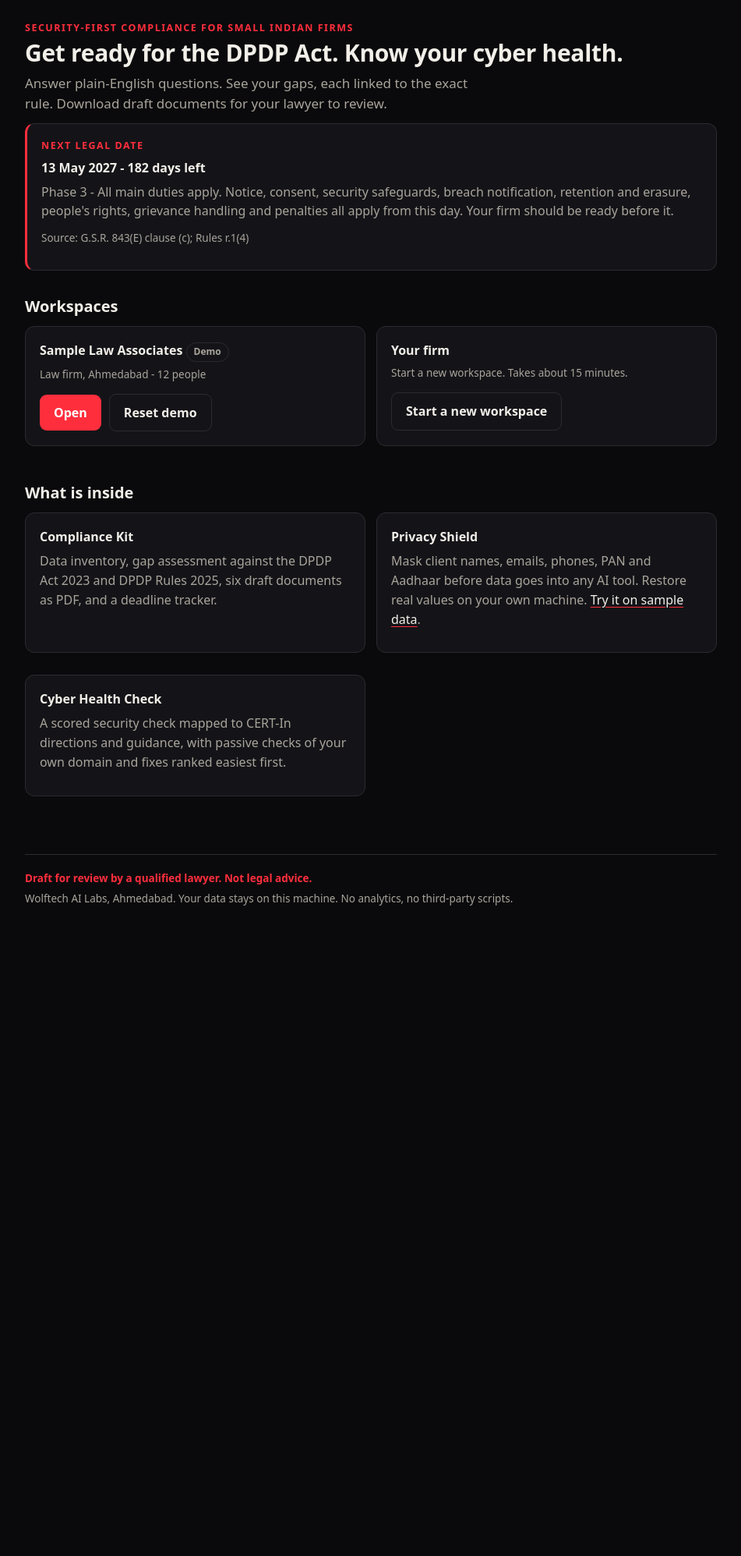
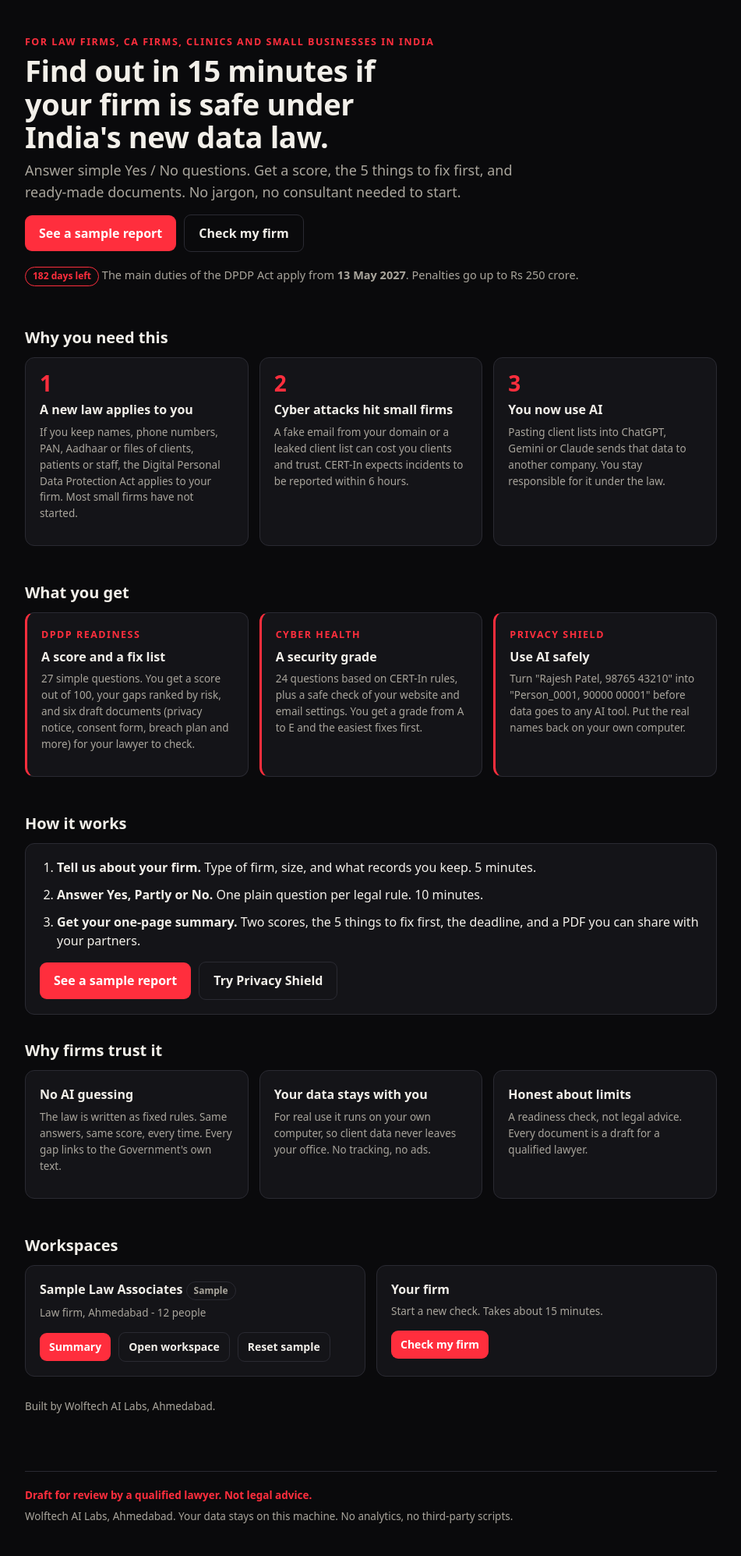
Before and after one commit to wolfwarrior2403-alt/wolftech-shield-suite, a FastAPI app: page / in a window 1280 px wide. Shown: the part 54-2049 px from the top of the page at 78% size, without its empty margins (164-1115 px from the left). Before the commit the page ends 1215 px from the top, so only its background shows below. Run offline with FastAPI, Linux system fonts and the light colour scheme.

Commit message:
Simpler landing page: what it does, why, what you get, how it works
Co-Authored-By: Claude Opus 5.5 <noreply@anthropic.com>
Claude-Session: https://claude.ai/code/session_017z3ofRFi8ivvk4bddwWKv2

```diff
--- a/app/static/style.css
+++ b/app/static/style.css
@@ -133,3 +133,11 @@ table.data tr.after td { color: var(--ok); }
 table.data tr.after { border-bottom: 2px solid var(--line); }
 table.data tbody th { color: var(--muted); font-weight: 600; font-size: 12px; }
 .mt { margin-top: 22px; }
+.hero { padding: 18px 0 8px; }
+.hero h1 { font-size: 38px; line-height: 1.12; max-width: 22ch; }
+@media (max-width: 600px) { .hero h1 { font-size: 28px; } }
+.hero .lead { font-size: 18px; }
+.deadline-line { margin-top: 18px; color: var(--muted); font-size: 14.5px; }
+.big { font-size: 28px; font-weight: 800; color: var(--red); line-height: 1; margin-bottom: 8px; }
+ol.steps { margin: 0; padding-left: 22px; }
+ol.steps li { margin-bottom: 10px; }
--- a/app/templates/base.html
+++ b/app/templates/base.html
@@ -47,7 +47,7 @@
   </main>
   <footer>
     <div class="warnline">{{ disclaimer }}</div>
-    <div>Wolftech AI Labs, Ahmedabad. Your data stays on this machine. No analytics, no third-party scripts.</div>
+    <div>Wolftech AI Labs, Ahmedabad. {% if public_demo_site() %}Public demo with sample data only.{% else %}Your data stays on this machine.{% endif %} No analytics, no third-party scripts.</div>
   </footer>
 </div>
 </body>
--- a/app/templates/home.html
+++ b/app/templates/home.html
@@ -1,55 +1,100 @@
 {% extends "base.html" %}
-{% block title %}Workspaces{% endblock %}
+{% block title %}Data protection made simple for small firms{% endblock %}
 {% block content %}
-<div class="kicker">Security-first compliance for small Indian firms</div>
-<h1>Get ready for the DPDP Act. Know your cyber health.</h1>
-<p class="lead">Answer plain-English questions. See your gaps, each linked to the exact rule. Download draft documents for your lawyer to review.</p>
 
-{% if deadline %}
-<div class="card accent">
-  <div class="kicker">Next legal date</div>
-  <h3>{{ deadline.date.strftime('%d %B %Y') }} - {{ deadline.label }}</h3>
-  <p class="muted">{{ deadline.title }}. {{ deadline.meaning }}</p>
-  <p class="cite">Source: {{ deadline.citation }}</p>
+<section class="hero">
+  <div class="kicker">For law firms, CA firms, clinics and small businesses in India</div>
+  <h1>Find out in 15 minutes if your firm is safe under India's new data law.</h1>
+  <p class="lead">Answer simple Yes / No questions. Get a score, the 5 things to fix first, and ready-made documents. No jargon, no consultant needed to start.</p>
+  <div class="actions">
+    {% set demo = firms|selectattr('is_demo')|first %}
+    {% if demo %}<a class="btn" href="/firms/{{ demo.id }}/summary">See a sample report</a>{% endif %}
+    <a class="btn ghost" href="/firms/new">Check my firm</a>
+  </div>
+  {% if deadline %}
+  <p class="deadline-line"><span class="pill high">{{ deadline.label }}</span> The main duties of the DPDP Act apply from <b>{{ deadline.date.strftime('%d %B %Y') }}</b>. Penalties go up to Rs 250 crore.</p>
+  {% endif %}
+</section>
+
+<h2>Why you need this</h2>
+<div class="grid three">
+  <div class="card">
+    <div class="big">1</div>
+    <h3>A new law applies to you</h3>
+    <p class="muted small">If you keep names, phone numbers, PAN, Aadhaar or files of clients, patients or staff, the Digital Personal Data Protection Act applies to your firm. Most small firms have not started.</p>
+  </div>
+  <div class="card">
+    <div class="big">2</div>
+    <h3>Cyber attacks hit small firms</h3>
+    <p class="muted small">A fake email from your domain or a leaked client list can cost you clients and trust. CERT-In expects incidents to be reported within 6 hours.</p>
+  </div>
+  <div class="card">
+    <div class="big">3</div>
+    <h3>You now use AI</h3>
+    <p class="muted small">Pasting client lists into ChatGPT, Gemini or Claude sends that data to another company. You stay responsible for it under the law.</p>
+  </div>
 </div>
-{% endif %}
 
-<h2>Workspaces</h2>
+<h2>What you get</h2>
+<div class="grid three">
+  <div class="card accent">
+    <div class="kicker">DPDP readiness</div>
+    <h3>A score and a fix list</h3>
+    <p class="muted small">27 simple questions. You get a score out of 100, your gaps ranked by risk, and six draft documents (privacy notice, consent form, breach plan and more) for your lawyer to check.</p>
+  </div>
+  <div class="card accent">
+    <div class="kicker">Cyber health</div>
+    <h3>A security grade</h3>
+    <p class="muted small">24 questions based on CERT-In rules, plus a safe check of your website and email settings. You get a grade from A to E and the easiest fixes first.</p>
+  </div>
+  <div class="card accent">
+    <div class="kicker">Privacy Shield</div>
+    <h3>Use AI safely</h3>
+    <p class="muted small">Turn "Rajesh Patel, 98765 43210" into "Person_0001, 90000 00001" before data goes to any AI tool. Put the real names back on your own computer.</p>
+  </div>
+</div>
+
+<h2>How it works</h2>
+<div class="card">
+  <ol class="steps">
+    <li><b>Tell us about your firm.</b> Type of firm, size, and what records you keep. 5 minutes.</li>
+    <li><b>Answer Yes, Partly or No.</b> One plain question per legal rule. 10 minutes.</li>
+    <li><b>Get your one-page summary.</b> Two scores, the 5 things to fix first, the deadline, and a PDF you can share with your partners.</li>
+  </ol>
+  <div class="actions">
+    {% if demo %}<a class="btn" href="/firms/{{ demo.id }}/summary">See a sample report</a>{% endif %}
+    <a class="btn ghost" href="/privacy-shield">Try Privacy Shield</a>
+  </div>
+</div>
+
+<h2>Why firms trust it</h2>
+<div class="grid three">
+  <div class="card"><h3>No AI guessing</h3><p class="muted small">The law is written as fixed rules. Same answers, same score, every time. Every gap links to the Government's own text.</p></div>
+  <div class="card"><h3>Your data stays with you</h3><p class="muted small">For real use it runs on your own computer, so client data never leaves your office. No tracking, no ads.</p></div>
+  <div class="card"><h3>Honest about limits</h3><p class="muted small">A readiness check, not legal advice. Every document is a draft for a qualified lawyer.</p></div>
+</div>
+
+<h2 id="workspaces">Workspaces</h2>
 <div class="grid two">
   {% for f in firms %}
   <div class="card">
-    <h3>{{ f.name }} {% if f.is_demo %}<span class="pill">Demo</span>{% endif %}</h3>
+    <h3>{{ f.name }} {% if f.is_demo %}<span class="pill">Sample</span>{% endif %}</h3>
     <p class="muted small">{{ profile_label(f.profile) }}{% if f.city %}, {{ f.city }}{% endif %}{% if f.staff_count %} - {{ f.staff_count }} people{% endif %}</p>
     <div class="actions">
-      <a class="btn" href="/firms/{{ f.id }}">Open</a>
+      <a class="btn sm" href="/firms/{{ f.id }}/summary">Summary</a>
+      <a class="btn ghost sm" href="/firms/{{ f.id }}">Open workspace</a>
       {% if f.is_demo %}
-      <form method="post" action="/demo/reset"><button class="btn ghost" type="submit">Reset demo</button></form>
+      <form method="post" action="/demo/reset"><button class="btn ghost sm" type="submit">Reset sample</button></form>
       {% endif %}
     </div>
   </div>
   {% endfor %}
   <div class="card">
     <h3>Your firm</h3>
-    <p class="muted small">Start a new workspace. Takes about 15 minutes.</p>
-    <div class="actions"><a class="btn ghost" href="/firms/new">Start a new workspace</a></div>
+    <p class="muted small">Start a new check. Takes about 15 minutes.</p>
+    <div class="actions"><a class="btn sm" href="/firms/new">Check my firm</a></div>
   </div>
 </div>
 
-<h2>What is inside</h2>
-<div class="grid two">
-  <div class="card">
-    <h3>Compliance Kit</h3>
-    <p class="muted">Data inventory, gap assessment against the DPDP Act 2023 and DPDP Rules 2025, six draft documents as PDF, and a deadline tracker.</p>
-  </div>
-  <div class="card">
-    <h3>Privacy Shield</h3>
-    <p class="muted">Mask client names, emails, phones, PAN and Aadhaar before data goes into any AI tool. Restore real values on your own machine. <a href="/privacy-shield">Try it on sample data</a>.</p>
-  </div>
-  {% if health_enabled %}
-  <div class="card">
-    <h3>Cyber Health Check</h3>
-    <p class="muted">A scored security check mapped to CERT-In directions and guidance, with passive checks of your own domain and fixes ranked easiest first.</p>
-  </div>
-  {% endif %}
-</div>
+<p class="muted small note-top">Built by Wolftech AI Labs, Ahmedabad.</p>
 {% endblock %}
```
